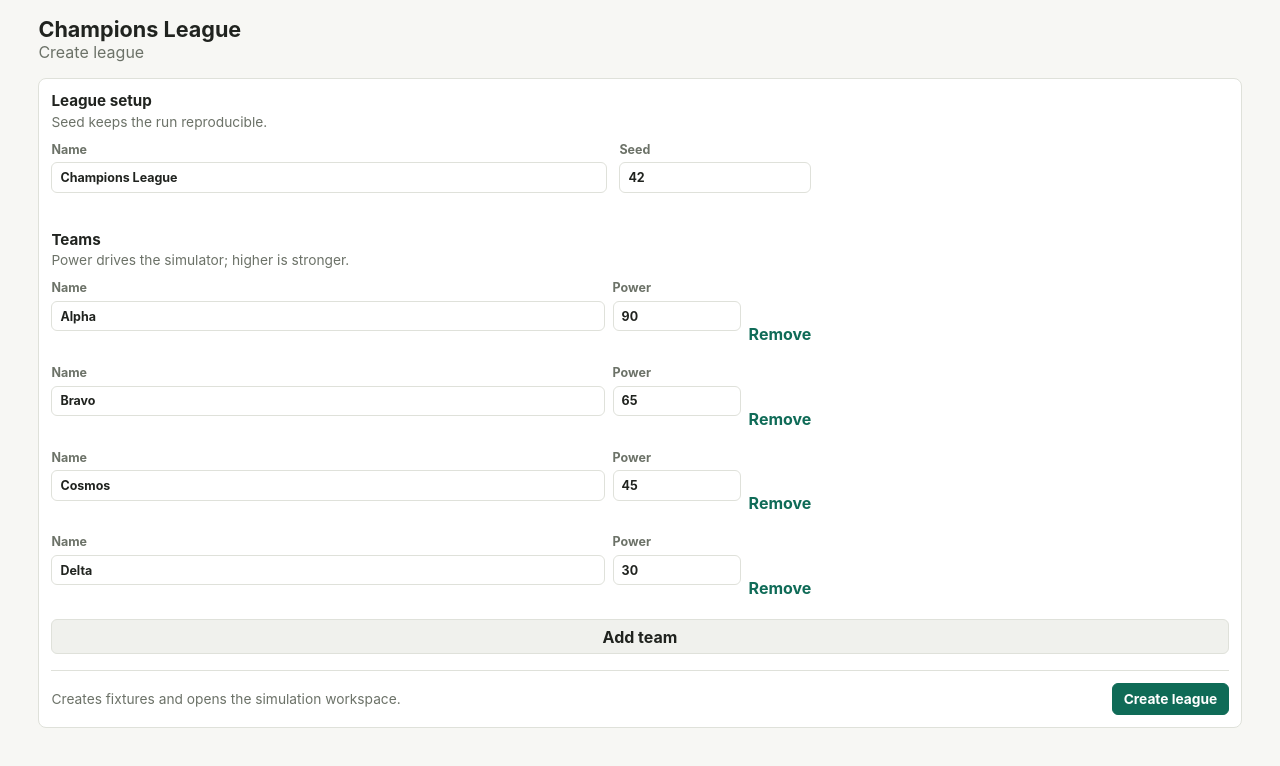
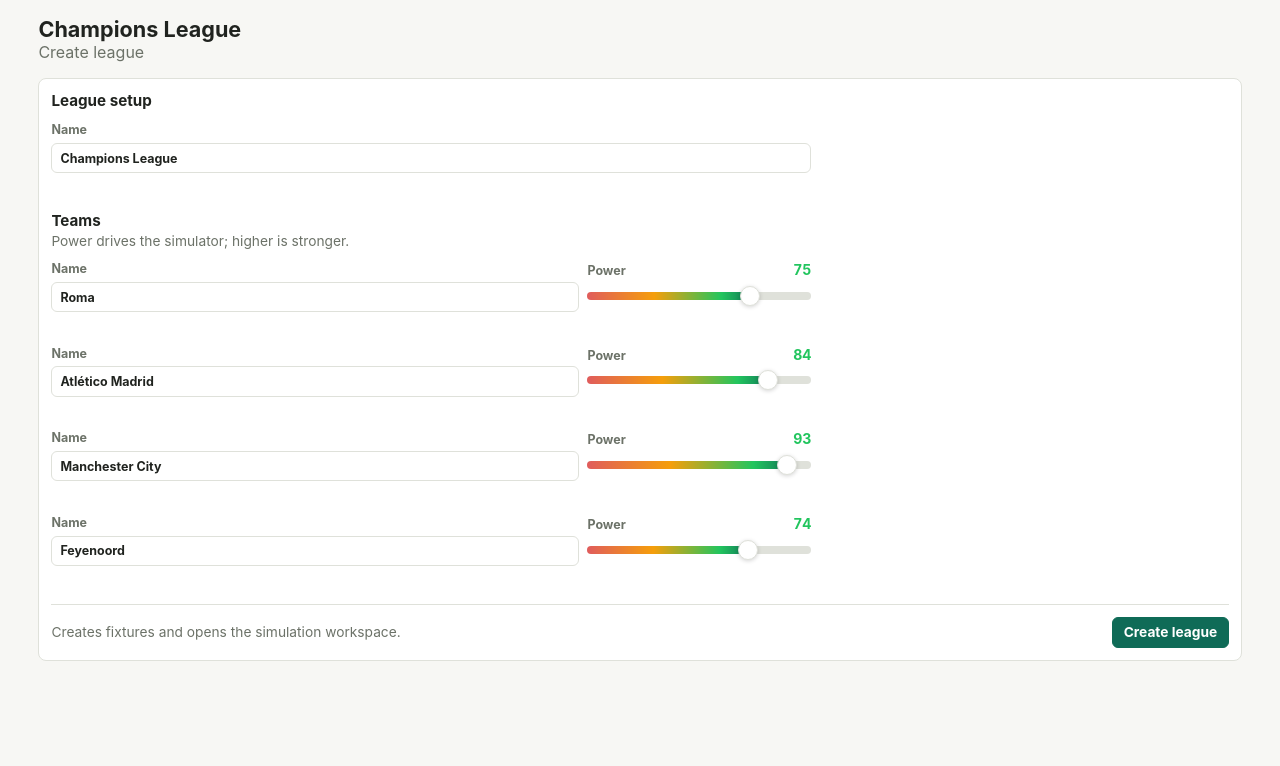
Before and after one commit to osmanorhan/ucl-sim, a Vue app in the folder apps/web/: page /leagues/create in a window 1280 px wide. Shown: the top 766 px of the page. Built offline with nearby package versions, Linux system fonts and the light colour scheme; no server answers.

Commit message:
feat: add slider power section and random clubs

```diff
--- /dev/null
+++ b/apps/web/src/components/atoms/PowerSlider.vue
@@ -0,0 +1,120 @@
+<script setup lang="ts">
+import { computed } from 'vue'
+
+const props = defineProps<{
+  id: string
+  modelValue: number
+  error?: string
+}>()
+
+const emit = defineEmits<{
+  'update:modelValue': [value: number]
+}>()
+
+const badgeColor = computed(() => {
+  if (props.modelValue < 35) return '#e05c5c'
+  if (props.modelValue < 65) return '#f59e0b'
+  return '#22c55e'
+})
+</script>
+
+<template>
+  <div class="power-field">
+    <div class="power-label-row">
+      <span>Power</span>
+      <span class="power-badge" :style="{ color: badgeColor }">{{ modelValue }}</span>
+    </div>
+    <input
+      :id="id"
+      type="range"
+      class="power-slider"
+      min="1"
+      max="100"
+      :value="modelValue"
+      :style="{ '--pct': `${modelValue}%` }"
+      :aria-invalid="error === undefined ? undefined : true"
+      :aria-describedby="`${id}-error`"
+      @input="emit('update:modelValue', Number(($event.target as HTMLInputElement).value))"
+    />
+    <span :id="`${id}-error`" class="field-error">{{ error }}</span>
+  </div>
+</template>
+
+<style scoped>
+.power-field {
+  display: grid;
+  gap: 0.35rem;
+}
+
+.power-label-row {
+  display: flex;
+  justify-content: space-between;
+  align-items: baseline;
+  color: var(--muted);
+  font-size: 0.78rem;
+  font-weight: 650;
+}
+
+.power-badge {
+  font-size: 0.88rem;
+  font-weight: 700;
+  font-variant-numeric: tabular-nums;
+  transition: color 0.2s;
+}
+
+.power-slider {
+  -webkit-appearance: none;
+  appearance: none;
+  width: 100%;
+  height: 1.5rem;
+  background: transparent;
+  border: none;
+  outline: none;
+  cursor: pointer;
+  padding: 0;
+  margin: 0;
+}
+
+.power-slider::-webkit-slider-runnable-track {
+  height: 8px;
+  border-radius: 4px;
+  background:
+    linear-gradient(to right, #e05c5c, #f59e0b 40%, #22c55e 80%, #0f6b57)
+    0 / var(--pct) 100% no-repeat,
+    var(--border);
+}
+
+.power-slider::-webkit-slider-thumb {
+  -webkit-appearance: none;
+  width: 20px;
+  height: 20px;
+  border-radius: 50%;
+  background: #fff;
+  border: 1.5px solid var(--border);
+  box-shadow: 0 1px 4px rgba(0, 0, 0, 0.18);
+  margin-top: -6px;
+  cursor: pointer;
+}
+
+.power-slider::-moz-range-track {
+  height: 8px;
+  border-radius: 4px;
+  background: var(--border);
+}
+
+.power-slider::-moz-range-progress {
+  height: 8px;
+  border-radius: 4px 0 0 4px;
+  background: var(--primary);
+}
+
+.power-slider::-moz-range-thumb {
+  width: 20px;
+  height: 20px;
+  border-radius: 50%;
+  background: #fff;
+  border: 1.5px solid var(--border);
+  box-shadow: 0 1px 4px rgba(0, 0, 0, 0.18);
+  cursor: pointer;
+}
+</style>
--- a/apps/web/src/components/molecules/LeagueCreateForm.vue
+++ b/apps/web/src/components/molecules/LeagueCreateForm.vue
@@ -2,10 +2,11 @@
 import { ref } from 'vue'
 import { z } from 'zod'
 import AppButton from '../atoms/AppButton.vue'
-import NumberField from '../atoms/NumberField.vue'
+import PowerSlider from '../atoms/PowerSlider.vue'
 import TextField from '../atoms/TextField.vue'
 import type { CreateLeaguePayload, TeamInput } from '../../types/league'
 import { CreateLeaguePayloadSchema } from '../../validation/leagueSchemas'
+import { sampleClubs } from '../../data/europeanClubs'
 
 defineProps<{
   disabled: boolean
@@ -17,29 +18,15 @@
 }>()
 
 const name = ref('Champions League')
-const seed = ref(42)
-const teams = ref<TeamInput[]>([
-  { id: 'a', name: 'Alpha', power: 90 },
-  { id: 'b', name: 'Bravo', power: 65 },
-  { id: 'c', name: 'Cosmos', power: 45 },
-  { id: 'd', name: 'Delta', power: 30 },
-])
+const teams = ref<TeamInput[]>(
+  sampleClubs(4).map((club, i) => ({ id: String(i), name: club.name, power: club.power })),
+)
 const errors = ref<Record<string, string>>({})
-const teamSeq = ref(teams.value.length)
-
-function addTeam() {
-  teamSeq.value += 1
-  teams.value.push({ id: `t${teamSeq.value}`, name: '', power: 50 })
-}
-
-function removeTeam(index: number) {
-  teams.value.splice(index, 1)
-}
 
 function submit() {
   const payload = {
     name: name.value,
-    seed: seed.value,
+    seed: Math.floor(Math.random() * 1_000_000),
     teams: teams.value.map((team) => ({ ...team })),
   }
 
@@ -72,13 +59,9 @@
     <section class="create-section">
       <div class="section-head">
         <h2>League setup</h2>
-        <p>Seed keeps the run reproducible.</p>
       </div>
 
-      <div class="form-grid">
-        <TextField id="league-name" v-model="name" label="Name" :error="errors.name" />
-        <NumberField id="league-seed" v-model="seed" label="Seed" :error="errors.seed" />
-      </div>
+      <TextField id="league-name" v-model="name" label="Name" :error="errors.name" class="name-field" />
     </section>
 
     <section class="create-section">
@@ -95,26 +78,14 @@
             label="Name"
             :error="errors[`teams.${index}.name`]"
           />
-          <NumberField
+          <PowerSlider
             :id="`team-${team.id}-power`"
             v-model="team.power"
-            label="Power"
-            :min="1"
             :error="errors[`teams.${index}.power`]"
           />
-          <button
-            type="button"
-            class="text-button remove-team"
-            :disabled="teams.length <= 2"
-            :aria-label="`Remove ${team.name || 'team'}`"
-            @click="removeTeam(index)"
-          >
-            Remove
-          </button>
         </div>
       </div>
 
-      <AppButton type="button" @click="addTeam">Add team</AppButton>
       <p v-if="errors.teams" class="field-error">{{ errors.teams }}</p>
     </section>
 
@@ -126,3 +97,64 @@
     </footer>
   </form>
 </template>
+
+<style scoped>
+.create-form {
+  display: grid;
+  gap: 1rem;
+}
+
+.create-section {
+  display: grid;
+  gap: 0.75rem;
+}
+
+.section-head {
+  display: grid;
+  gap: 0.2rem;
+}
+
+.section-head p {
+  color: var(--muted);
+  font-size: 0.86rem;
+}
+
+.create-footer {
+  display: flex;
+  align-items: center;
+  justify-content: space-between;
+  gap: 1rem;
+  border-top: 1px solid var(--border);
+  padding-top: 0.75rem;
+  color: var(--muted);
+  font-size: 0.86rem;
+}
+
+.name-field {
+  max-width: 760px;
+}
+
+.team-grid {
+  display: grid;
+  gap: 0.75rem;
+  max-width: 760px;
+}
+
+.team-row {
+  display: grid;
+  grid-template-columns: minmax(0, 1fr) 14rem;
+  gap: 0.5rem;
+  align-items: start;
+}
+
+@media (max-width: 980px) {
+  .create-form,
+  .team-row {
+    grid-template-columns: 1fr;
+  }
+
+  .create-footer {
+    display: grid;
+  }
+}
+</style>
--- /dev/null
+++ b/apps/web/src/data/europeanClubs.ts
@@ -0,0 +1,42 @@
+export type ClubEntry = { name: string; power: number }
+
+export const EUROPEAN_CLUBS: ClubEntry[] = [
+  { name: 'Real Madrid',        power: 95 },
+  { name: 'Manchester City',    power: 93 },
+  { name: 'Bayern Munich',      power: 91 },
+  { name: 'Liverpool',          power: 89 },
+  { name: 'Barcelona',          power: 88 },
+  { name: 'PSG',                power: 87 },
+  { name: 'Arsenal',            power: 85 },
+  { name: 'Inter Milan',        power: 84 },
+  { name: 'Atlético Madrid',    power: 84 },
+  { name: 'Borussia Dortmund',  power: 82 },
+  { name: 'Chelsea',            power: 82 },
+  { name: 'AC Milan',           power: 81 },
+  { name: 'Juventus',           power: 80 },
+  { name: 'Bayer Leverkusen',   power: 82 },
+  { name: 'Atalanta',           power: 79 },
+  { name: 'Napoli',             power: 79 },
+  { name: 'Benfica',            power: 77 },
+  { name: 'Aston Villa',        power: 77 },
+  { name: 'Newcastle United',   power: 76 },
+  { name: 'Porto',              power: 76 },
+  { name: 'Roma',               power: 75 },
+  { name: 'PSV Eindhoven',      power: 75 },
+  { name: 'Feyenoord',          power: 74 },
+  { name: 'Marseille',          power: 73 },
+  { name: 'Monaco',             power: 72 },
+  { name: 'Ajax',               power: 72 },
+  { name: 'Sevilla',            power: 71 },
+  { name: 'Villarreal',         power: 70 },
+]
+
+export function sampleClubs(n: number): ClubEntry[] {
+  const pool = [...EUROPEAN_CLUBS]
+  const result: ClubEntry[] = []
+  for (let i = 0; i < n && pool.length > 0; i++) {
+    const idx = Math.floor(Math.random() * pool.length)
+    result.push(pool.splice(idx, 1)[0])
+  }
+  return result
+}
--- a/apps/web/src/style.css
+++ b/apps/web/src/style.css
@@ -222,36 +222,6 @@
   font-weight: 700;
 }
 
-.create-form {
-  display: grid;
-  gap: 1rem;
-}
-
-.create-section {
-  display: grid;
-  gap: 0.75rem;
-}
-
-.section-head {
-  display: grid;
-  gap: 0.2rem;
-}
-
-.section-head p,
-.create-footer {
-  color: var(--muted);
-  font-size: 0.86rem;
-}
-
-.create-footer {
-  grid-column: 1 / -1;
-  display: flex;
-  align-items: center;
-  justify-content: space-between;
-  gap: 1rem;
-  border-top: 1px solid var(--border);
-  padding-top: 0.75rem;
-}
 
 .panel-head {
   display: flex;
@@ -280,36 +250,6 @@
   background: var(--primary-strong);
 }
 
-.form-grid,
-.team-grid {
-  display: grid;
-  gap: 0.75rem;
-}
-
-.form-grid {
-  grid-template-columns: minmax(0, 1fr) 12rem;
-  max-width: 760px;
-}
-
-.team-grid {
-  max-width: 760px;
-}
-
-.team-row {
-  display: grid;
-  grid-template-columns: minmax(0, 1fr) 8rem auto;
-  gap: 0.5rem;
-  align-items: end;
-}
-
-.remove-team {
-  padding-bottom: 0.55rem;
-}
-
-.remove-team:disabled {
-  opacity: 0.4;
-  cursor: not-allowed;
-}
 
 .field {
   display: grid;
@@ -535,19 +475,12 @@
 
 @media (max-width: 980px) {
   .layout,
-  .create-form,
-  .form-grid,
-  .team-row,
   .fixtures,
   .match {
     grid-template-columns: 1fr;
   }
 
   .route-header {
-    display: grid;
-  }
-
-  .create-footer {
     display: grid;
   }
 
```
